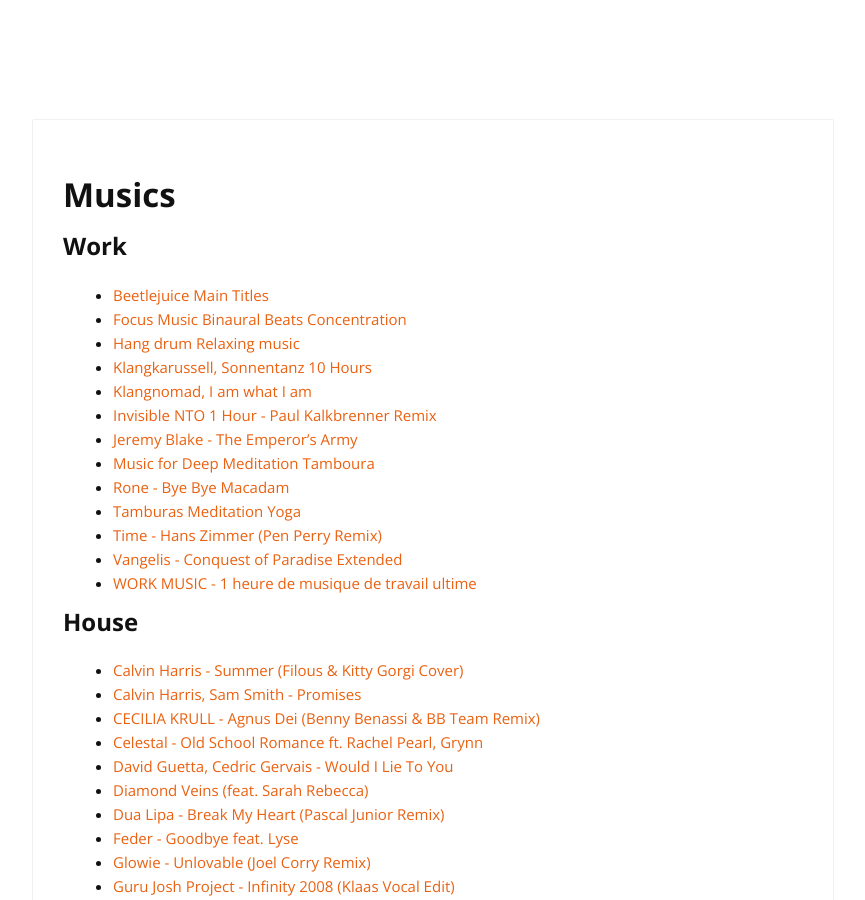
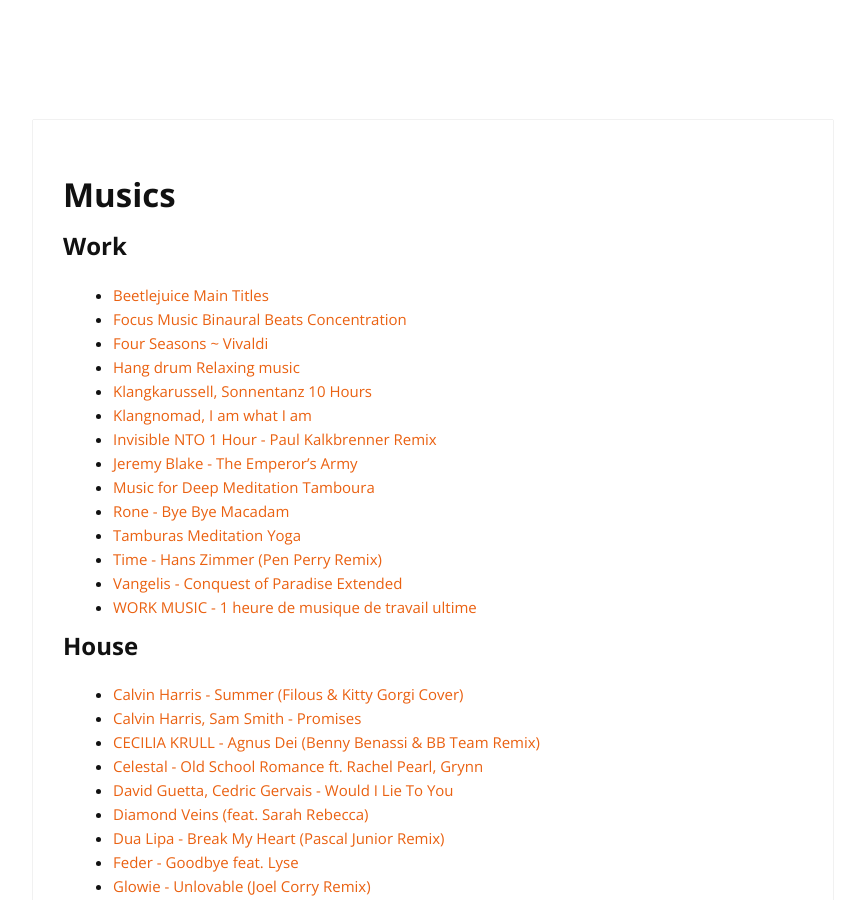
Before and after one commit to cylmat/cylmat.github.io, a Jekyll site: the page built from _pages/musics.md, in a window 1280 px wide and 900 px high. Shown: the whole window, without its empty margins (207-1072 px from the left). Built offline with Jekyll 4.4.1, drawn with Linux system fonts in a browser that asks for light colours; nearby versions of some CDN libraries.

Commit message:
Add Four Seasons ~ Vivaldi to music list

```diff
--- a/_pages/musics.md
+++ b/_pages/musics.md
@@ -8,6 +8,7 @@
 
 - [Beetlejuice Main Titles](https://www.youtube.com/watch?v=rdfpi27wYgU)
 - [Focus Music Binaural Beats Concentration](https://www.youtube.com/watch?v=U0eLmyJkQBc)
+- [Four Seasons ~ Vivaldi](https://www.youtube.com/watch?v=GRxofEmo3HA)
 - [Hang drum Relaxing music](https://www.youtube.com/watch?v=jmPBk3GW0Ac)
 - [Klangkarussell, Sonnentanz 10 Hours](https://www.youtube.com/watch?v=L1Lao_kz830)
 - [Klangnomad, I am what I am](https://www.youtube.com/watch?v=9q2h6oGD6UA)
```
